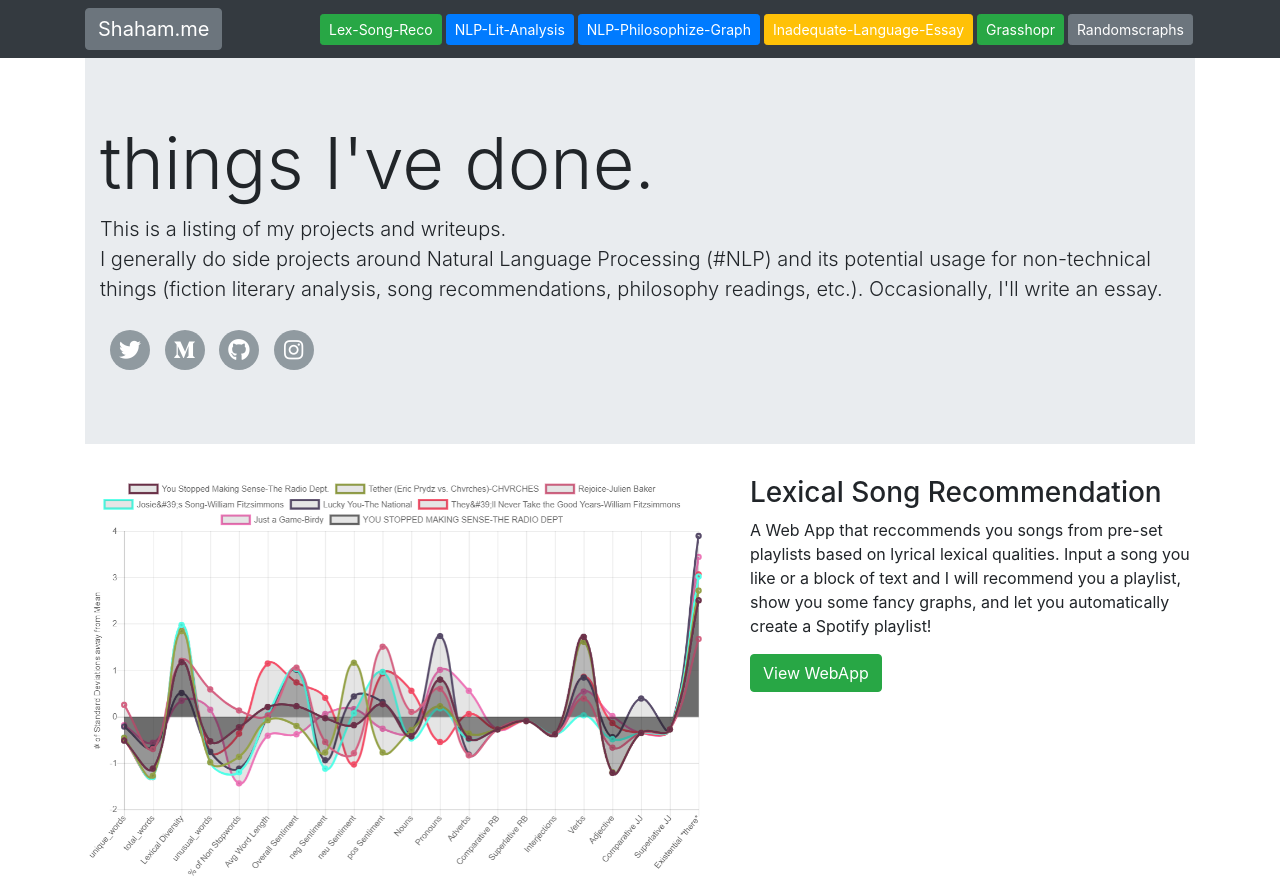
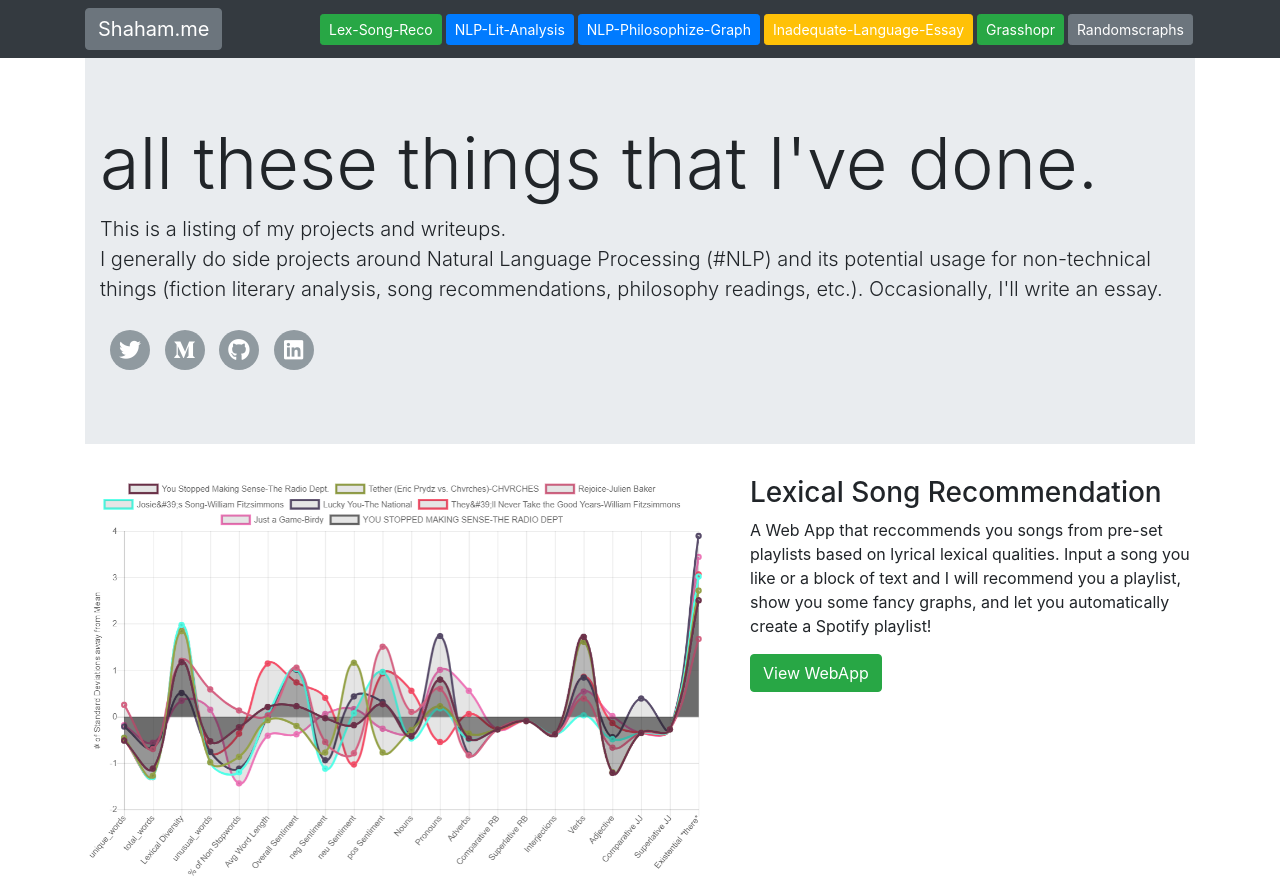
Before and after one commit to S-Farooq/portfolio-page, a website: page index.html in a window 1280 px wide. Shown: the top 889 px of the page. Drawn offline with Linux system fonts and the light colour scheme.

Commit message:
changed title

```diff
--- a/index.html
+++ b/index.html
@@ -69,14 +69,14 @@
     <div class="container" id="mainhead">
       <div class="jumbotron jumbotron-fluid">
   <div class="container">
-    <h1 class="display-3">things I've done.</h1>
+    <h1 class="display-3">all these things that I've done.</h1>
     <p class="lead">This is a listing of my projects and writeups. <br>I generally do side projects around Natural Language Processing (#NLP) and its potential usage for non-technical things (fiction literary analysis, song recommendations, philosophy readings, etc.). Occasionally, I'll write an essay.</p>
   <div class="social">
     <ul>
         <li><a href="https://twitter.com/shahamfarooq"><i class="fab fa-lg fa-twitter"></i></a></li>
         <li><a href="https://medium.com/@shahamfarooq"><i class="fab fa-lg fa-medium-m"></i></a></li>
         <li><a href="https://github.com/S-Farooq"><i class="fab fa-lg fa-github"></i></a></li>
-        <li><a href="https://instagram.com/randomscraphs"><i class="fab fa-lg fa-instagram"></i></a></li>
+        <li><a href="https://www.linkedin.com/in/syed-shaham-farooq-1b851a64/"><i class="fab fa-lg fa-linkedin"></i></a></li>
     </ul>
 </div>
     <!-- </div> -->
```
